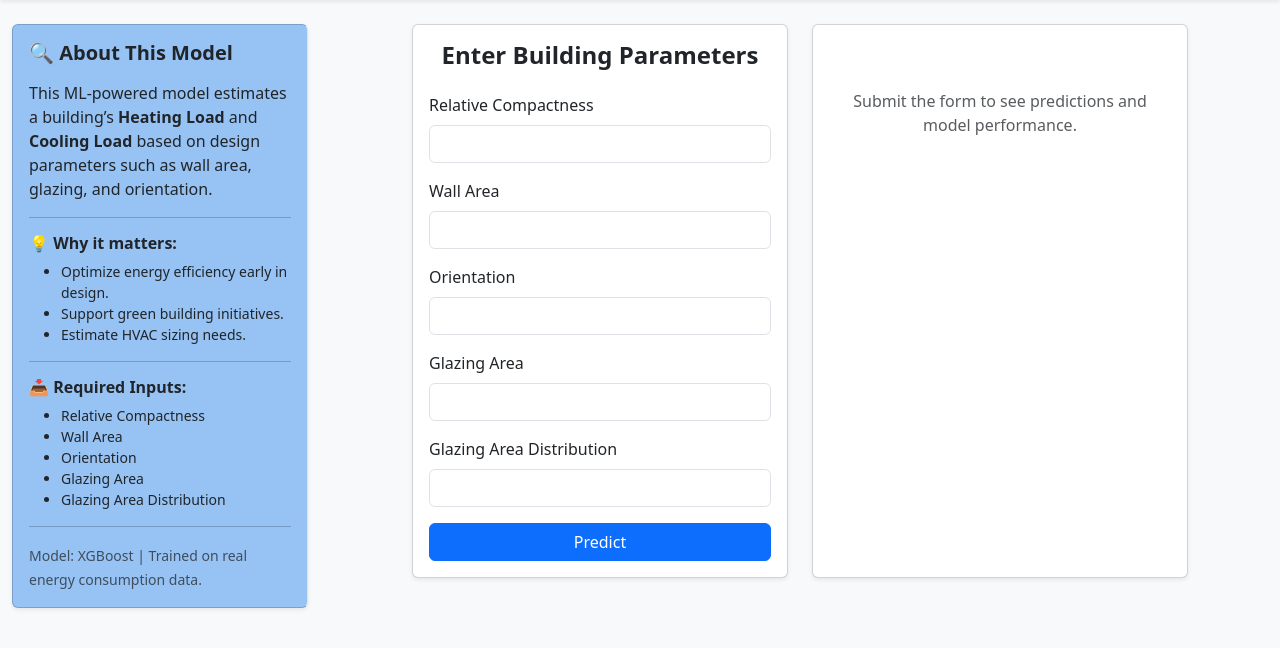
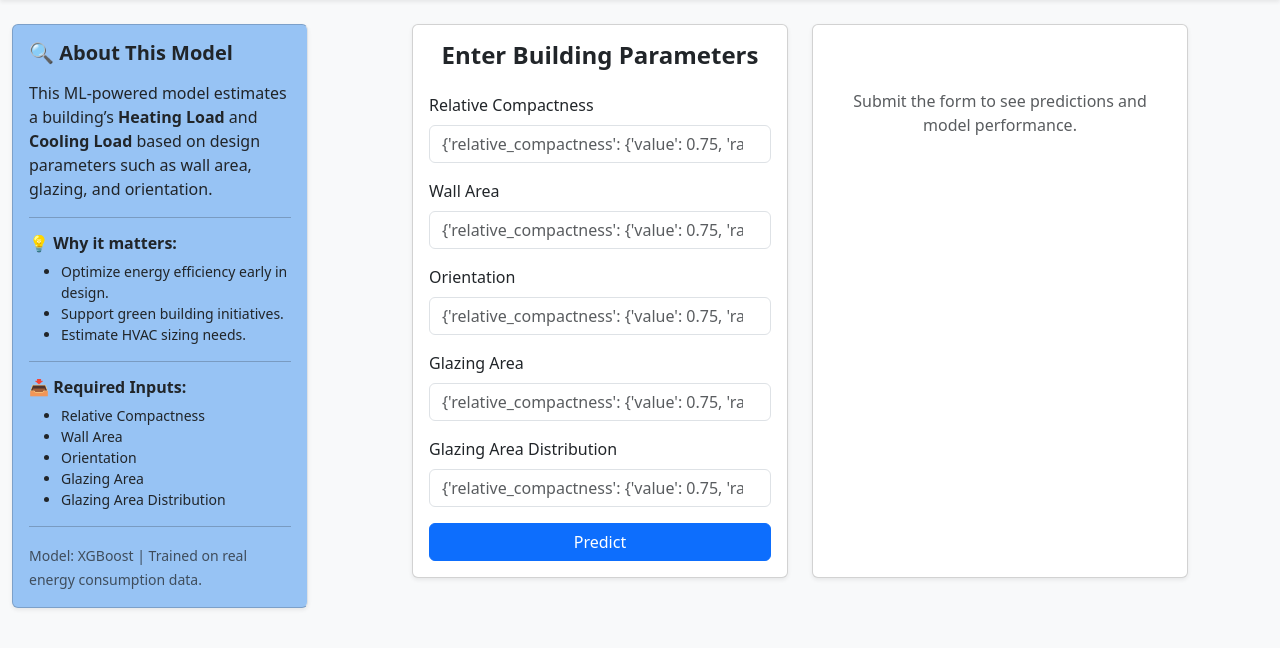
Before and after one commit to Maroa-Waiyaki/energy-load-predictor, a Django app: page / in a window 1280 px wide. Shown: the part 48-696 px from the top of the page. Run offline with Django 5.2, Linux system fonts and the light colour scheme; parts of the project's set-up code (start-up, migrations or seed data) failed here and were passed over.

Commit message:
first commit

```diff
--- a/predictor/templates/predictor/form.html
+++ b/predictor/templates/predictor/form.html
@@ -6,7 +6,7 @@
   <link href="https://cdn.jsdelivr.net/npm/bootstrap@5.3.3/dist/css/bootstrap.min.css" rel="stylesheet">
   <style>
     .sidebar-card {
-      background-color: #97c3f4; /* soft blue */
+      background-color: #97c3f4;
       border-right: 1px solid #dee2e6;
     }
     body {
@@ -63,17 +63,29 @@
             <div class="card shadow-sm h-100">
               <div class="card-body py-3">
                 <h4 class="card-title mb-4 text-center fw-bold">Enter Building Parameters</h4>
-                <form method="post">
+                <form method="post" onsubmit="showSpinner()">
                   {% csrf_token %}
                   {% for field, label in fields %}
-                    <div class="mb-3">
-                      <label class="form-label">{{ label }}</label>
-                      <input type="number" name="{{ field }}" step="any" class="form-control"
-                             value="{{ input_values|get_item:field }}" required>
-                    </div>
-                  {% endfor %}
+                        <div class="mb-3">
+                            <label class="form-label" data-bs-toggle="tooltip" data-bs-placement="top"
+                                title="Range: {{ placeholders|get_item:field|get_item:'range' }}">
+                            {{ label }}
+                            </label>
+                            <input type="number" name="{{ field }}" step="any" class="form-control"
+                                value="{{ input_values|get_item:field }}"
+                                placeholder="{{ placeholders|get_item:field|get_item:'value' }}" required>
+                        </div>
+                   {% endfor %}
                   <div class="d-grid">
                     <button type="submit" class="btn btn-primary">Predict</button>
+                  </div>
+
+                  <!-- 🔄 Spinner -->
+                  <div class="text-center mt-3" id="loading-spinner" style="display: none;">
+                    <div class="spinner-border text-primary" role="status">
+                      <span class="visually-hidden">Loading...</span>
+                    </div>
+                    <p class="mt-2 text-muted small">Generating prediction...</p>
                   </div>
                 </form>
               </div>
@@ -89,14 +101,18 @@
                   <div class="row mb-4">
                     <div class="col-6">
                       <div class="border p-3 rounded bg-light text-center">
-                        <p class="mb-1 text-muted" style="font-weight: bold;">🔥 Heating Load</p>
-                        <h5 class="text-danger">{{ result.heating }} kWh/m²</h5>
+                        <p class="mb-1 text-muted fw-bold">🔥 Heating Load</p>
+                        <h5 class="text-danger">
+                          <span id="heating-load">0</span> kWh/m²
+                        </h5>
                       </div>
                     </div>
                     <div class="col-6">
                       <div class="border p-3 rounded bg-light text-center">
-                        <p class="mb-1 text-muted" style="font-weight: bold;">❄️ Cooling Load</p>
-                        <h5 class="text-primary">{{ result.cooling }} kWh/m²</h5>
+                        <p class="mb-1 text-muted fw-bold">❄️ Cooling Load</p>
+                        <h5 class="text-primary">
+                          <span id="cooling-load">0</span> kWh/m²
+                        </h5>
                       </div>
                     </div>
                   </div>
@@ -151,5 +167,39 @@
     </div>
   </div>
 
+  <!-- 🔧 Spinner + Animation JS -->
+  <script>
+    function showSpinner() {
+      document.getElementById("loading-spinner").style.display = "block";
+    }
+
+    function animateCountUp(id, endValue) {
+      const el = document.getElementById(id);
+      if (!el) return;
+      let start = 0;
+      const duration = 600;
+      const steps = 30;
+      const increment = endValue / steps;
+      const stepTime = duration / steps;
+
+      const timer = setInterval(() => {
+        start += increment;
+        if (start >= endValue) {
+          el.innerText = endValue.toFixed(2);
+          clearInterval(timer);
+        } else {
+          el.innerText = start.toFixed(1);
+        }
+      }, stepTime);
+    }
+
+    document.addEventListener("DOMContentLoaded", function () {
+      {% if result %}
+        animateCountUp("heating-load", {{ result.heating }});
+        animateCountUp("cooling-load", {{ result.cooling }});
+      {% endif %}
+    });
+  </script>
+
 </body>
 </html>
--- a/predictor/views.py
+++ b/predictor/views.py
@@ -32,6 +32,14 @@ MODEL_METRICS = {
     }
 }
 
+placeholders = {
+    'relative_compactness': {'value': 0.75, 'range': '0.62 – 0.98'},
+    'wall_area': {'value': 318.5, 'range': '245 – 416.5'},
+    'orientation': {'value': 3.5, 'range': '2 – 5'},
+    'glazing_area': {'value': 0.25, 'range': '0 – 0.4'},
+    'glazing_area_distribution': {'value': 3, 'range': '0 – 5'},
+}
+
 def predict_energy(request):
     result = None
     input_values = {}
@@ -55,5 +63,6 @@ def predict_energy(request):
         'fields': FIELDS,
         'result': result,
         'input_values': input_values,
-        'model_metrics': MODEL_METRICS
+        'model_metrics': MODEL_METRICS,
+        'placeholders': placeholders
     })
```
